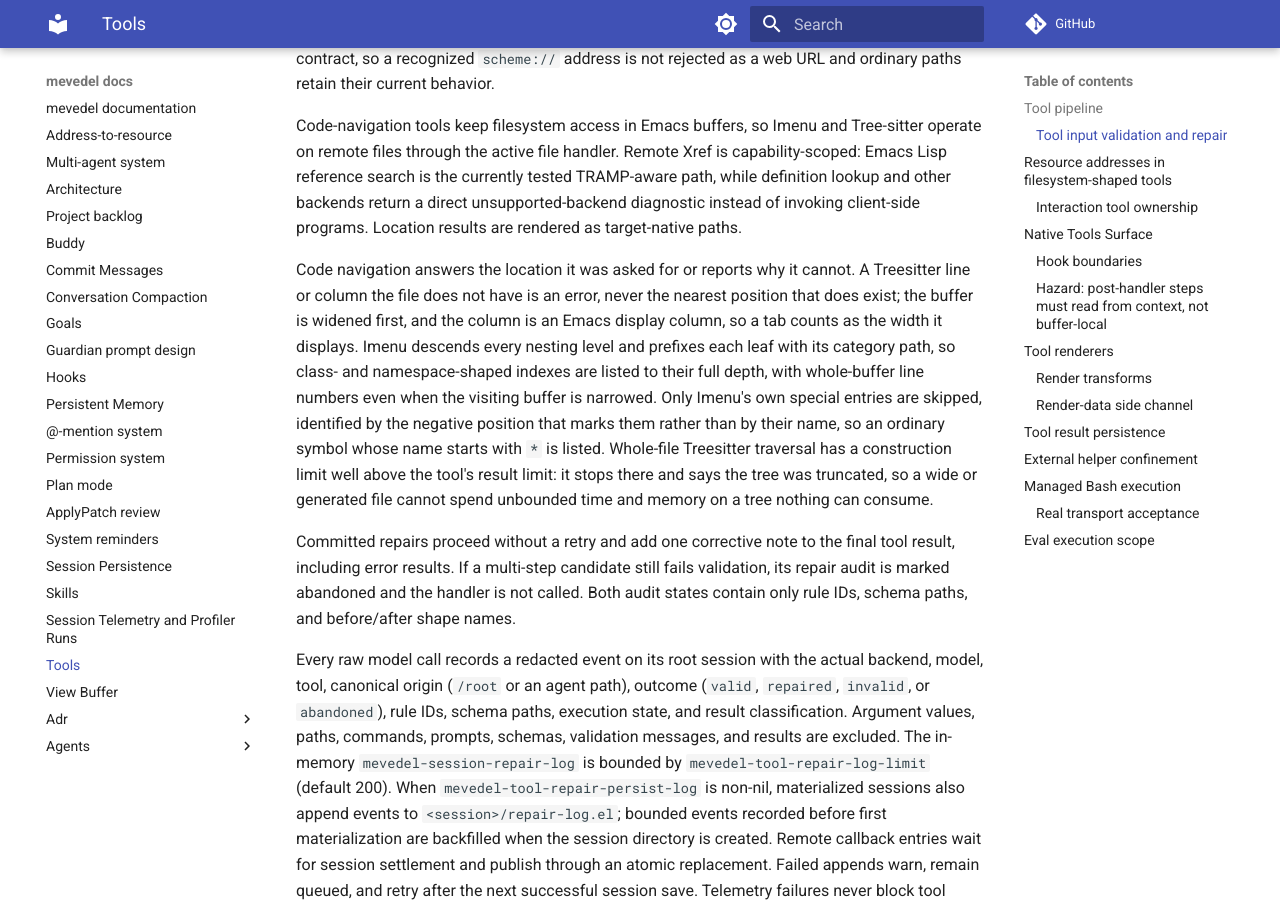
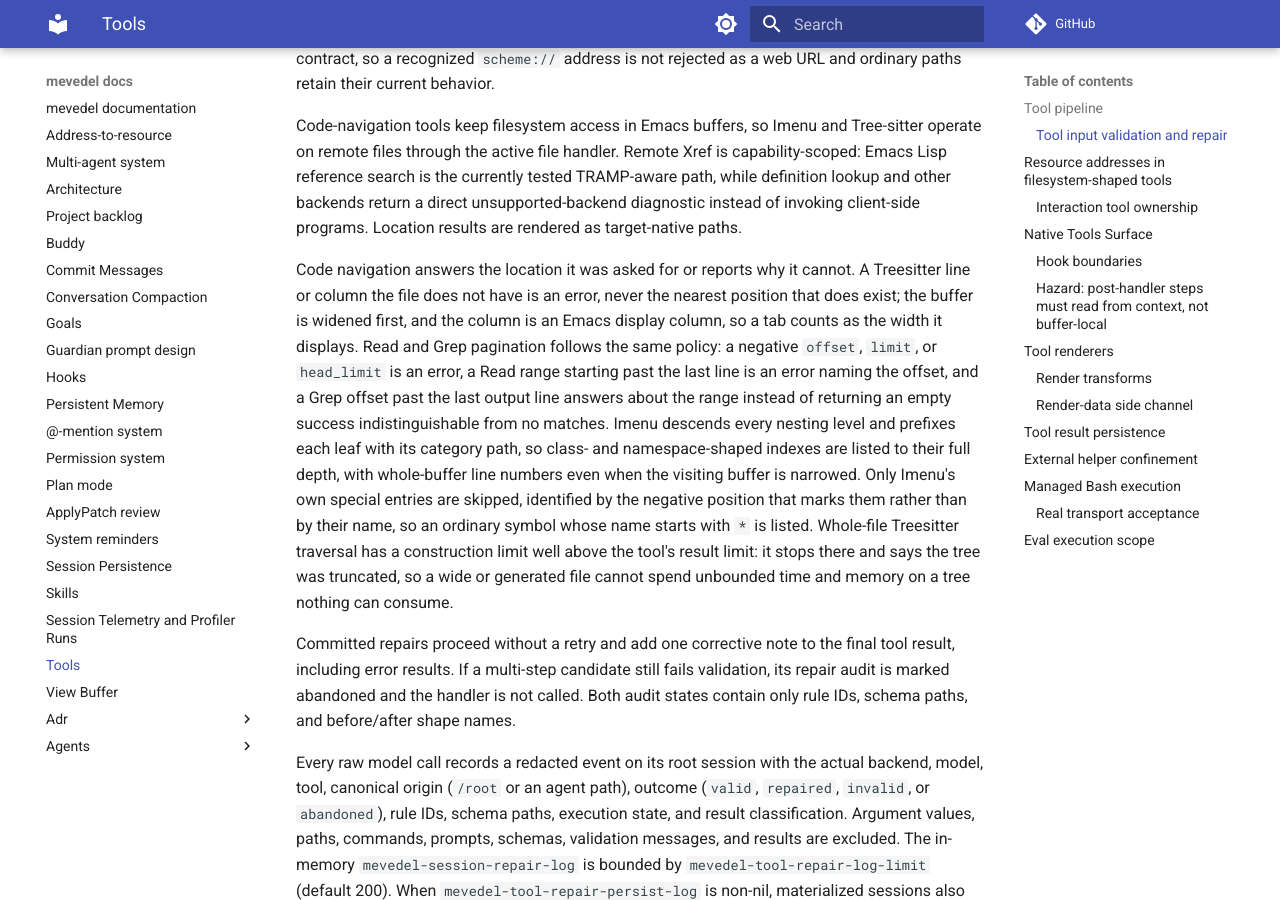
Before and after one commit to FrauH0lle/mevedel, an MkDocs documentation site: the page built from docs/tools.md, in a window 1280 px wide and 900 px high, scrolled down 3814 px. Built offline with MkDocs 1.6.1 and Material for MkDocs 9.7.7, drawn with Linux system fonts in a browser that asks for light colours; comment, search, counter and statistics services are not loaded.

Commit message:
fix(tool-fs): Answer an out-of-domain range instead of clamping it
A range the file or result set does not have was clamped, ignored, or
answered with an empty success.  A negative Read offset silently became
line one -- content the label does not describe -- and a negative limit,
or any offset past the end, returned "" reported as success, which the
model has been taught to read as content: the genuinely-empty-file case
carries an explicit annotation.  The worst path was virtual-resource
Read, which returned empty plus a continuation hint instructing the next
call to use a negative offset.  Grep accepted a negative head_limit,
deleted every match, and appended a notice claiming truncation; a
negative offset was ignored; an offset past the last output line
returned "" without even the no-match wording.

The policy already exists in this module and its siblings -- the PDF
pages parser and the code-navigation coordinate check both reject what
the target does not have -- and now covers text pagination.  Negative
offsets and limits (integer or float) are rejected at the normalize
choke point every Read path shares; a range starting past the last line,
including exactly one past it, is an error naming the offset and the
displayed path; Grep rejects negative head_limit and offset and answers
an out-of-range offset about the range, replacing rather than preceding
the truncation notice.  Zero keeps both meanings: absent for Read,
unlimited for Grep.

* mevedel-tool-fs-read.el (mevedel-tool-fs-read--normalize-read-args):
Reject a negative offset or limit; media keys keep their own validator.
(mevedel-tool-fs-read-slurp-file-contents): Error for a range past the
last line, named by the display path, including the first line past the
end once no bytes remain.
(mevedel-tool-fs-read--virtual-text): Same for a virtual resource.
* mevedel-tool-fs-search.el (mevedel-tool-fs-search-grep): Reject
negative head_limit and offset; answer an offset past the last output
line about the range and nothing else.
* mevedel-mentions.el: The pre-check comment claimed Read repairs
silently; it no longer does.
* test/test-mevedel-tool-fs-read.el, test/test-mevedel-tool-fs-search.el:
Cover negative, float-negative, past-end, one-past-end, and last-line
ranges, and that a head limit cannot append a contradictory notice.
* docs/tools.md: State the pagination policy beside its code-navigation
sibling.

```diff
--- a/docs/tools.md
+++ b/docs/tools.md
@@ -139,6 +139,11 @@
 cannot. A Treesitter line or column the file does not have is an error, never
 the nearest position that does exist; the buffer is widened first, and the
 column is an Emacs display column, so a tab counts as the width it displays.
+Read and Grep pagination follows the same policy: a negative `offset`,
+`limit`, or `head_limit` is an error, a Read range starting past the last
+line is an error naming the offset, and a Grep offset past the last output
+line answers about the range instead of returning an empty success
+indistinguishable from no matches.
 Imenu descends every nesting level and prefixes each leaf with its category
 path, so class- and namespace-shaped indexes are listed to their full depth,
 with whole-buffer line numbers even when the visiting buffer is narrowed. Only
```
Also changed, not shown: 5 other files.
